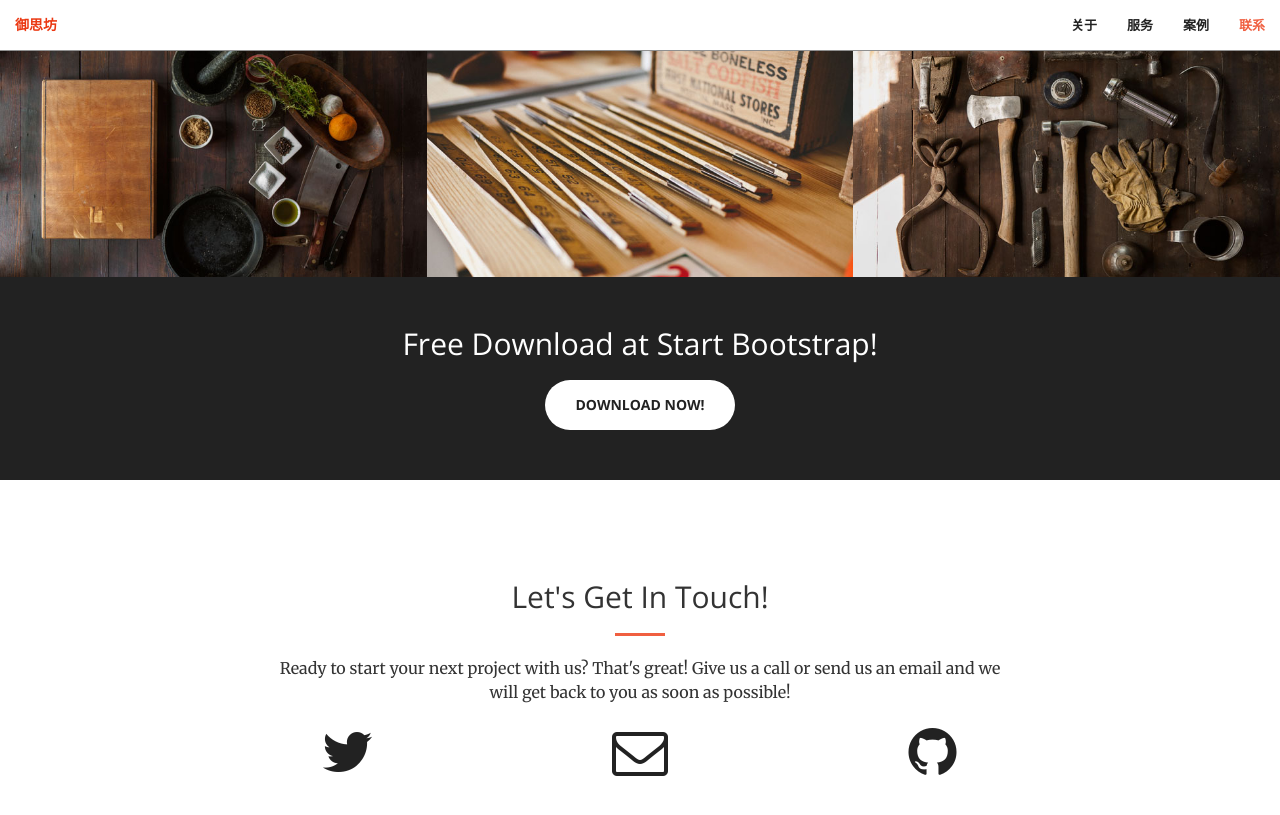
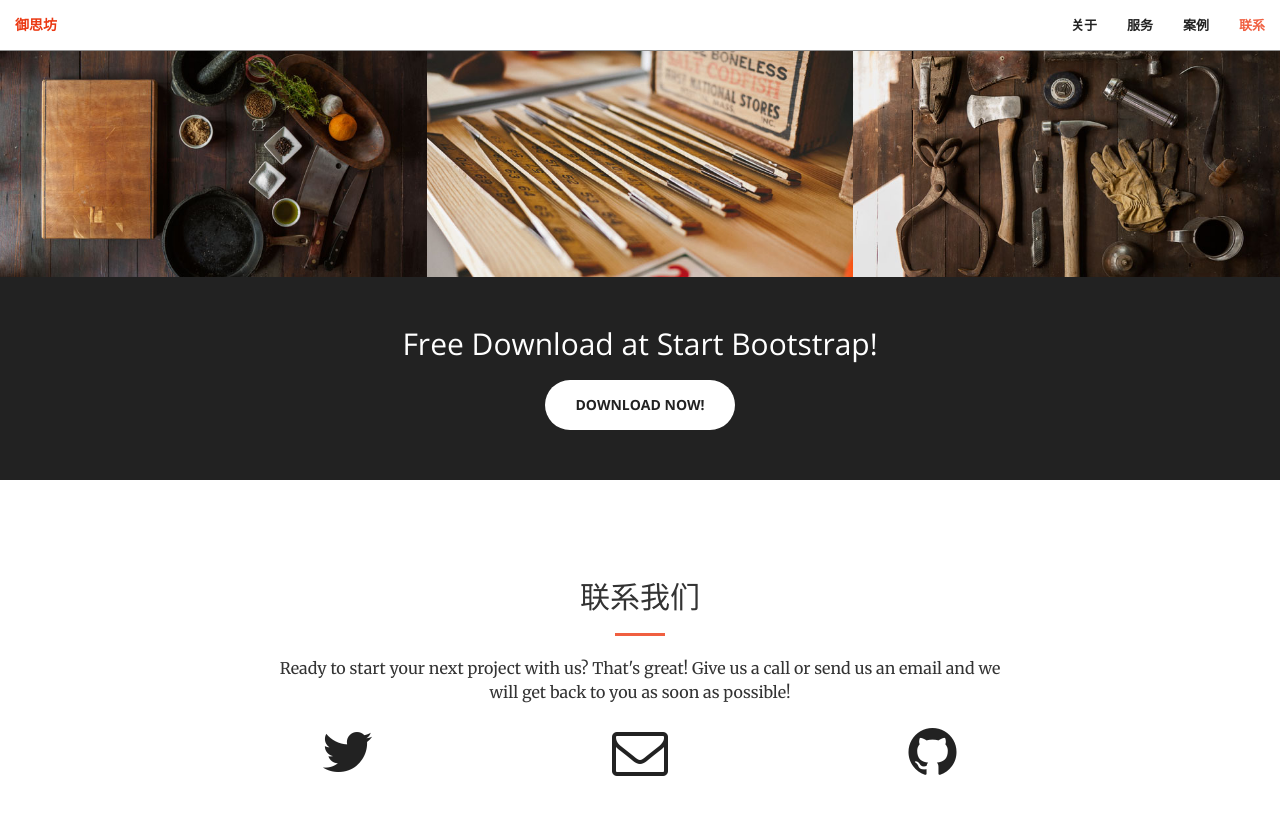
Before and after one commit to usfour/usfour.github.io, a Jekyll site: the page built from index.html, in a window 1280 px wide and 900 px high, scrolled down 1957 px. Shown: the top 815 px of the window. Built offline with Jekyll 4.4.1, drawn with Linux system fonts in a browser that asks for light colours.

```diff
--- a/_includes/contact.html
+++ b/_includes/contact.html
@@ -2,7 +2,7 @@
     <div class="container">
         <div class="row">
             <div class="col-lg-8 col-lg-offset-2 text-center">
-                <h2 class="section-heading">Let's Get In Touch!</h2>
+                <h2 class="section-heading">联系我们</h2>
                 <hr class="primary">
                 <p>Ready to start your next project with us? That's great! Give us a call or send us an email and we will get back to you as soon as possible!</p>
             </div>
```
